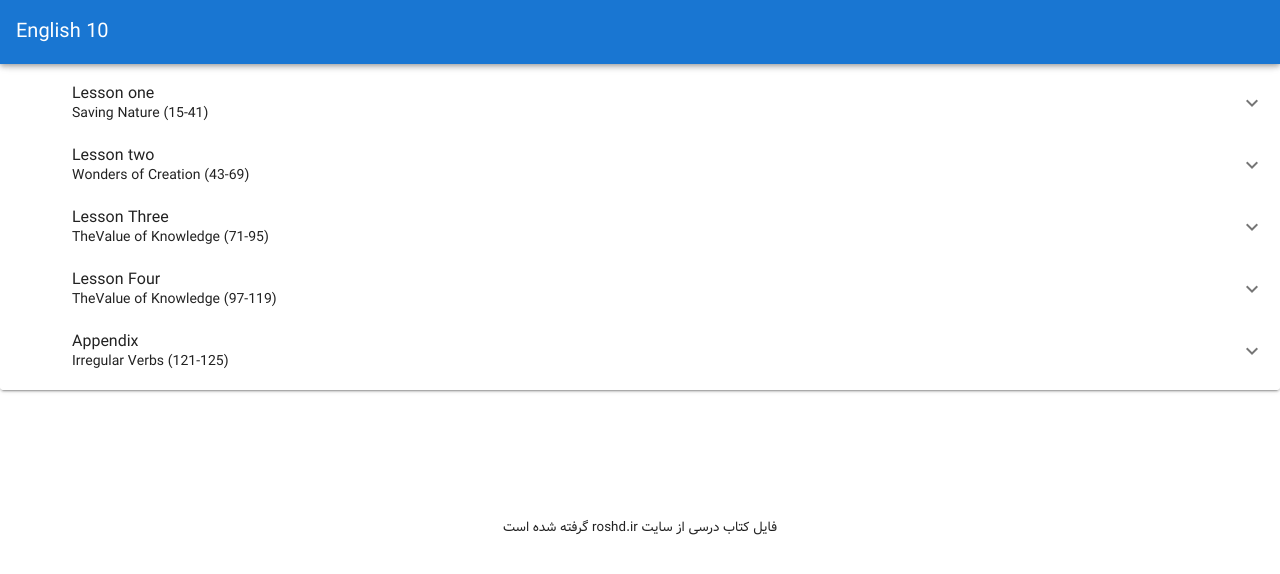
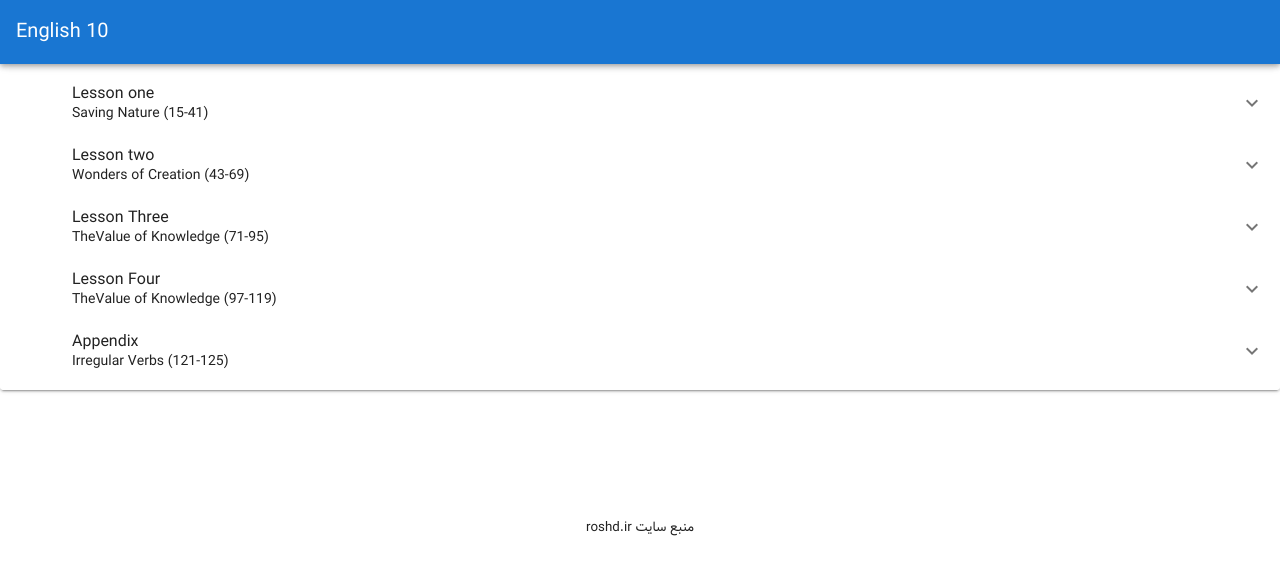
Before and after one commit to aref-mehran/english10, a Vue app: page / in a window 1280 px wide. Shown: the top 574 px of the page. Built offline with nearby package versions, Linux system fonts and the light colour scheme.

Commit message:
copyright text changed

```diff
--- a/src/views/Home.vue
+++ b/src/views/Home.vue
@@ -40,7 +40,7 @@
     font-size: smaller;
     text-align-last: center;
     margin-top: 10%;
-"> فایل کتاب درسی از سایت roshd.ir گرفته شده است </div>
+"> منبع سایت roshd.ir </div>
 
   </div>
 </template>
```
Also changed, not shown: 7 other files (tests, documents, lock files or other folders).
